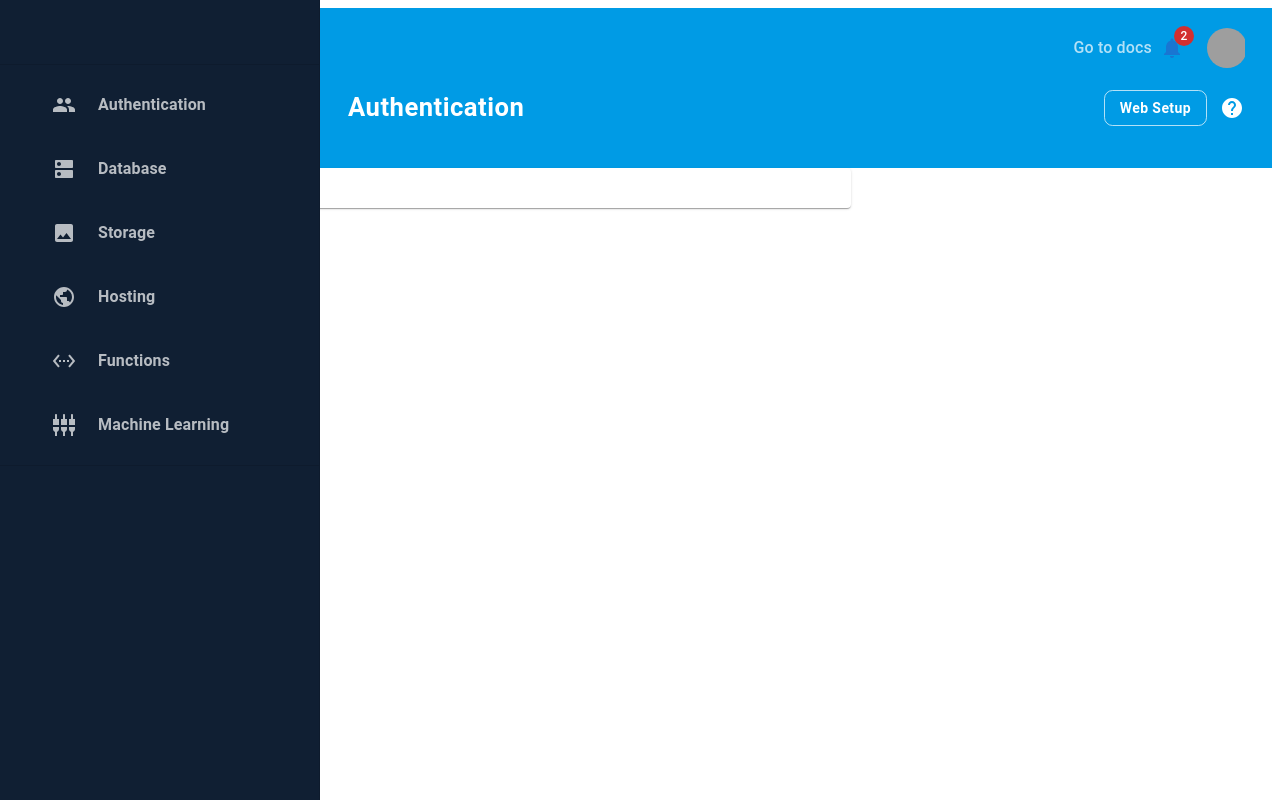
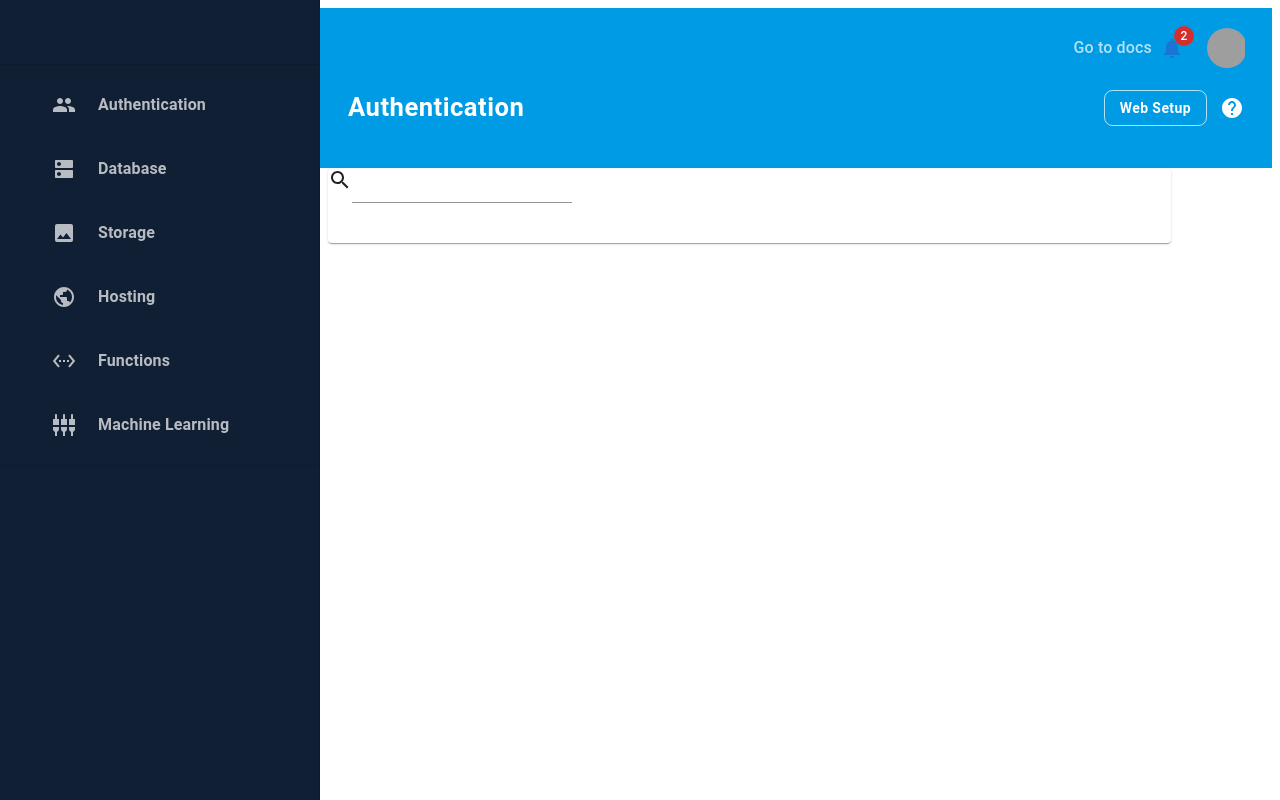
Before and after one commit to anthonysingiser/mui-dashboard, a React (Create React App) app: page /authentication in a window 1280 px wide. Built offline with nearby package versions, Linux system fonts and the light colour scheme; grey boxes are pictures that could not be loaded.

Commit message:
add SearchBar component with Input

```diff
--- /dev/null
+++ b/src/components/common/SearchBar/SearchBar.js
@@ -0,0 +1,18 @@
+import React from "react"
+import SearchIcon from '@mui/icons-material/Search'
+import IconButton from '@mui/material/IconButton'
+import { Input } from "@mui/material"
+
+const SearchBar = ({ placeholder, onChange }) => {
+    return (
+        <div>
+            <SearchIcon/>
+            <Input
+                placeholder={placeholder}
+                onChange={onChange}
+            />
+        </div>
+    )
+}
+
+export default SearchBar
--- a/src/pages/Authentication/Authentication.js
+++ b/src/pages/Authentication/Authentication.js
@@ -1,11 +1,12 @@
 import React from 'react'
 import Grid from '@mui/material/Grid'
 import BasicCard from '../../components/common/BasicCard/BasicCard'
+import SearchBar from '../../components/common/SearchBar/SearchBar'
 
 const Authentication = () => {
     return (
-    <Grid item xs={8}>
-        <BasicCard/>
+    <Grid item xs={8} sx={{ marginLeft: '320px'}}>
+        <BasicCard header={<SearchBar />} />
     </Grid>
     )
 }
```
